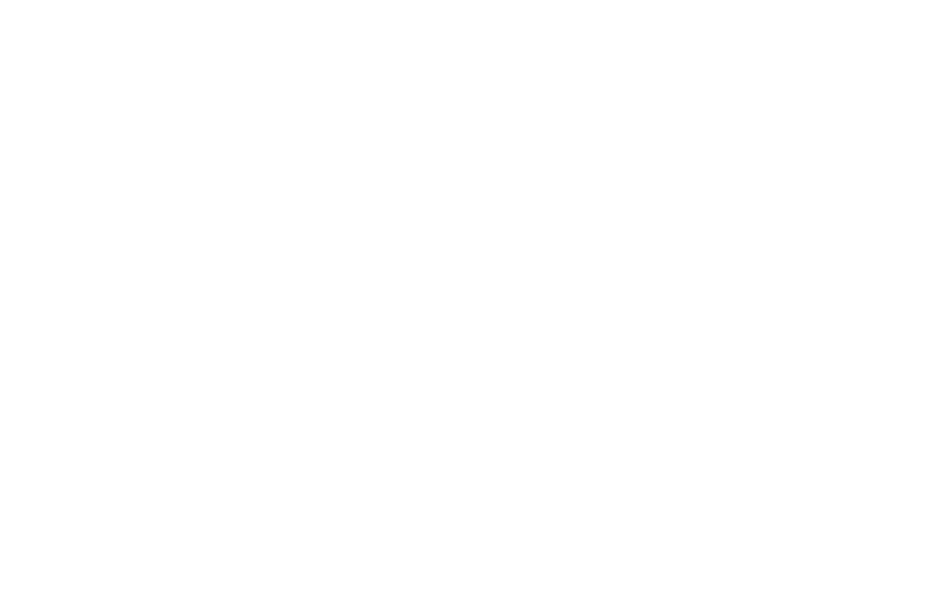
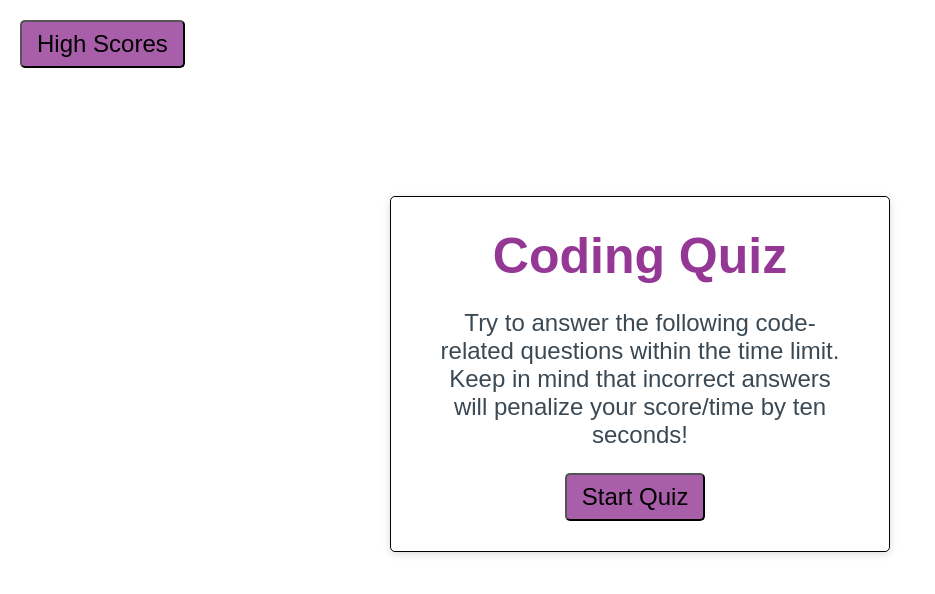
Before and after one commit to TheKelsenator/is-your-mama-a-llama-04, a plain HTML site: page index.html in a window 1280 px wide. Shown: the whole page, without its empty margins (0-935 px from the left). Drawn offline with Linux system fonts and the light colour scheme.

Commit message:
style.css & more HTML

```diff
--- a/assets/style.css
+++ b/assets/style.css
@@ -0,0 +1,66 @@
+* {
+  box-sizing: border-box;
+}
+
+body {
+  font-family: Arial, Helvetica, sans-serif;
+  margin: 0;
+}
+
+#high-scores {
+  justify-content: center;
+  background-color: rgba(129, 18, 129, 0.678);
+  border-radius: 5px;
+  font-size: 24px;
+  padding: 8px 15px 8px 15px;
+  margin-top: 20px;
+  margin-left: 20px;
+}
+
+.wrapper {
+  display: flex;
+  justify-content:center ;
+  align-items: center;
+  padding-top: 10%;
+}
+
+.card {
+  position: relative;
+  background-color: #ffffff;
+  border-radius: 5px;
+  border: black solid 1px;
+  box-shadow: #00000026 0px 2px 8px 0px;
+  color: #3b4954;
+  font-size: 18px;
+  margin: 0 auto;
+  max-width: 500px;
+  padding: 30px 40px;
+}
+
+#questions {
+  display: flex;
+  flex-wrap: wrap;
+  justify-content: center;
+  text-align: center;
+
+}
+
+#questions h1 {
+  margin-top: 0px;
+  margin-bottom: 0px;
+  font-size: 50px;
+  color: rgba(129, 18, 129, 0.842);
+}
+
+#questions p {
+  font-size: 24px;
+}
+
+#start-button {
+  justify-content: center;
+  background-color: rgba(129, 18, 129, 0.678);
+  border-radius: 5px;
+  font-size: 24px;
+  padding: 8px 15px 8px 15px;
+  margin-left: 32%;
+}
--- a/index.html
+++ b/index.html
@@ -10,7 +10,22 @@
 
 <body>
 
+  <header>
+    <button id="high-scores">High Scores</button>
+  </header>
 
+  <div class="wrapper">
+    <div class="card">
+      <div id="timer"></div>
+        <div id="questions">
+          <h1>Coding Quiz</h1>
+            <p>Try to answer the following code-related questions
+            within the time limit. Keep in mind that incorrect
+            answers will penalize your score/time by ten seconds!</p>
+        </div>
+        <button id="start-button">Start Quiz</button>
+    </div>
+  </div>
 
 
   <script src="./assets/script.js"></script>
```
